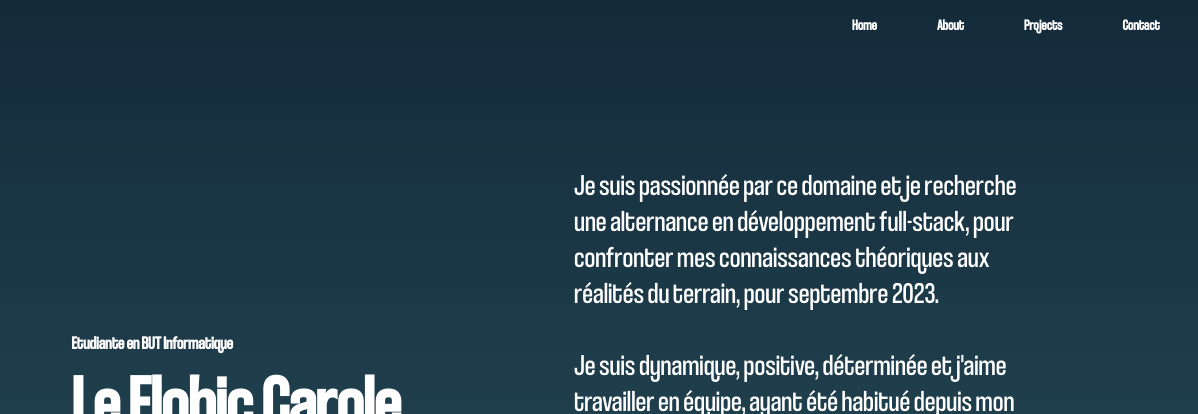
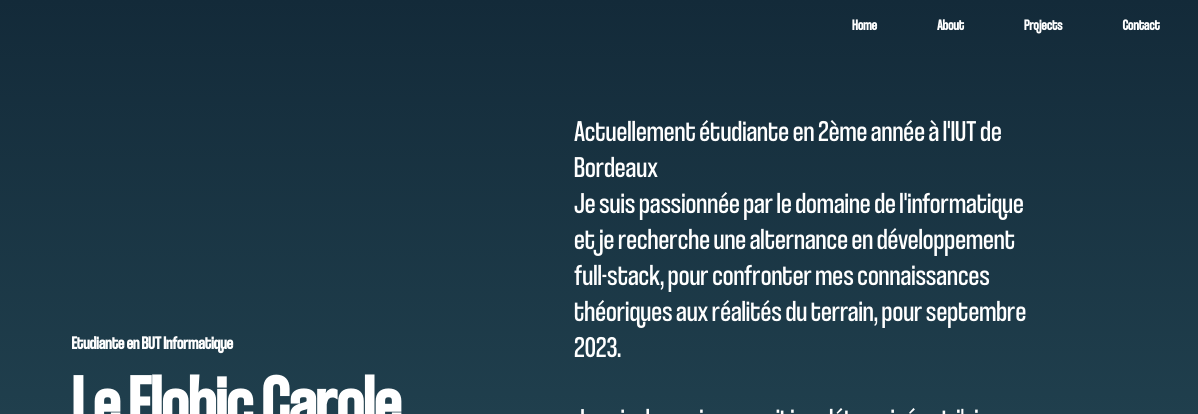
Before and after one commit to CaroleLf/CaroleLf.github.io, a plain HTML site: page index.html in a window 1280 px wide. Shown: the top 414 px of the page, 82-1280 px from the left. Drawn offline with nearby package versions, Linux system fonts and the light colour scheme; a web font is replaced by a local one.

```diff
--- a/index.html
+++ b/index.html
@@ -45,8 +45,9 @@
 			<h1>Le Flohic Carole</h1>
 		</div>
 		<div class="me-Personal">
+			<p>Actuellement étudiante en 2ème année à l'IUT de Bordeaux</p>
 			<p>
-				Je suis passionnée par ce domaine et je recherche une alternance en développement full-stack,
+				Je suis passionnée par le domaine de l'informatique et je recherche une alternance en développement full-stack,
 				pour confronter mes connaissances théoriques aux réalités du terrain, pour septembre 2023.</p>
 			<p> <br>
 				Je suis dynamique, positive, déterminée et j'aime travailler en équipe,
```
